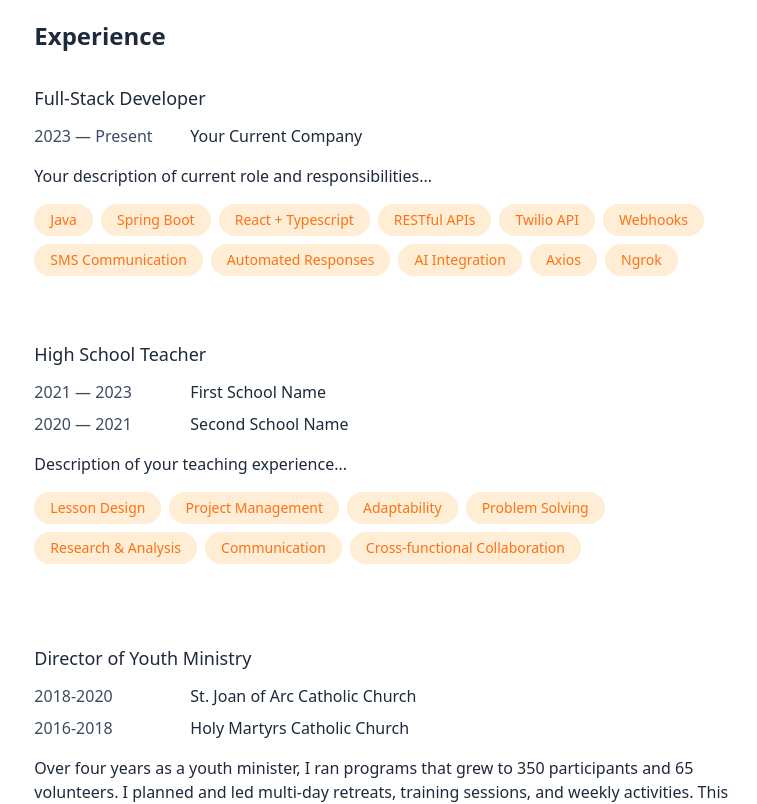
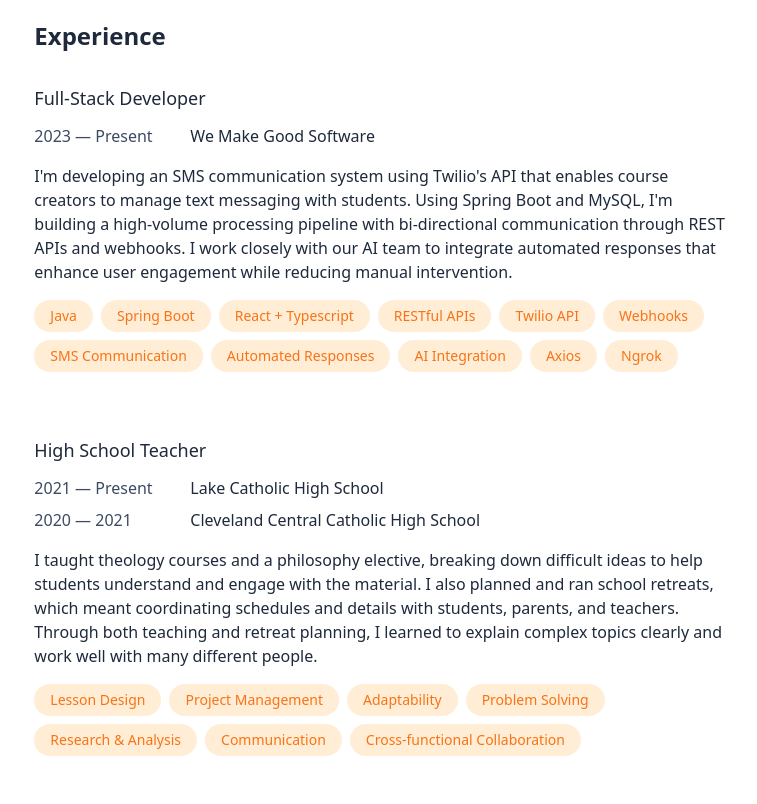
Before and after one commit to adamnestor/portfolio_v1, a React (Vite) app: page / in a window 1280 px wide. Shown: the part 1340-2144 px from the top of the page, without its empty margins (523-1280 px from the left). Built offline with nearby package versions, Linux system fonts and the light colour scheme.

Commit message:
updated data

```diff
--- a/src/data/education.ts
+++ b/src/data/education.ts
@@ -14,7 +14,7 @@ export const education: Education[] = [
     schoolUrl: "https://www.coderscampus.com/online-java-coding-bootcamp/",
     dateRange: "2023-2024",
     description:
-      "I completed an intensive 36-week full-stack software engineering program focusing on enterprise Java development, where I progressed from front-end fundamentals to building complex applications using Spring Framework, REST APIs, and microservices architecture. The curriculum emphasized modern development practices including test-driven development, multi-threading, and secure application design with Spring Security, while also covering advanced Java 8 features, ORM with Hibernate, and database management using MySQL. The program culminated in developing a full-scale application that integrated these enterprise-level technologies, demonstrating my ability to architect and implement production-ready software solutions.",
+      "I completed a 36-week full-stack software development program focused on Java and object-oriented programming. The program covered core Java concepts, Spring Boot, REST APIs, Spring Security, and MySQL with Hibernate. I learned Git workflows, JUnit testing, and Maven build tools while building web applications. Through weekly check-ins and code reviews, I built several projects including ServiceTally, my capstone application for managing student volunteer hours.",
     technologies: [
       "Java Spring Framework",
       "MySQL",
--- a/src/data/experience.ts
+++ b/src/data/experience.ts
@@ -15,11 +15,11 @@ export const experiences: Experience[] = [
     title: "Full-Stack Developer",
     positions: [
       {
-        company: "Your Current Company",
+        company: "We Make Good Software",
         dateRange: "2023 — Present",
       },
     ],
-    description: `Your description of current role and responsibilities...`,
+    description: `I'm developing an SMS communication system using Twilio's API that enables course creators to manage text messaging with students. Using Spring Boot and MySQL, I'm building a high-volume processing pipeline with bi-directional communication through REST APIs and webhooks. I work closely with our AI team to integrate automated responses that enhance user engagement while reducing manual intervention.`,
     technologies: [
       "Java",
       "Spring Boot",
@@ -38,15 +38,15 @@ export const experiences: Experience[] = [
     title: "High School Teacher",
     positions: [
       {
-        company: "First School Name",
-        dateRange: "2021 — 2023",
+        company: "Lake Catholic High School",
+        dateRange: "2021 — Present",
       },
       {
-        company: "Second School Name",
+        company: "Cleveland Central Catholic High School",
         dateRange: "2020 — 2021",
       },
     ],
-    description: `Description of your teaching experience...`,
+    description: `I taught theology courses and a philosophy elective, breaking down difficult ideas to help students understand and engage with the material. I also planned and ran school retreats, which meant coordinating schedules and details with students, parents, and teachers. Through both teaching and retreat planning, I learned to explain complex topics clearly and work well with many different people.`,
     technologies: [
       "Lesson Design",
       "Project Management",
```
